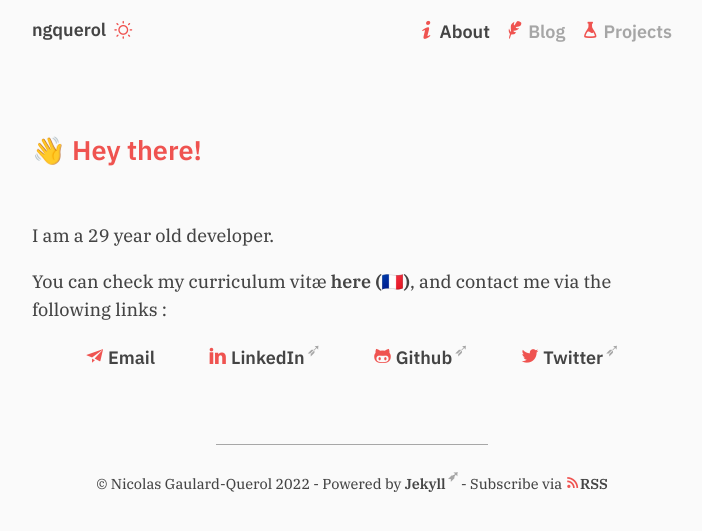
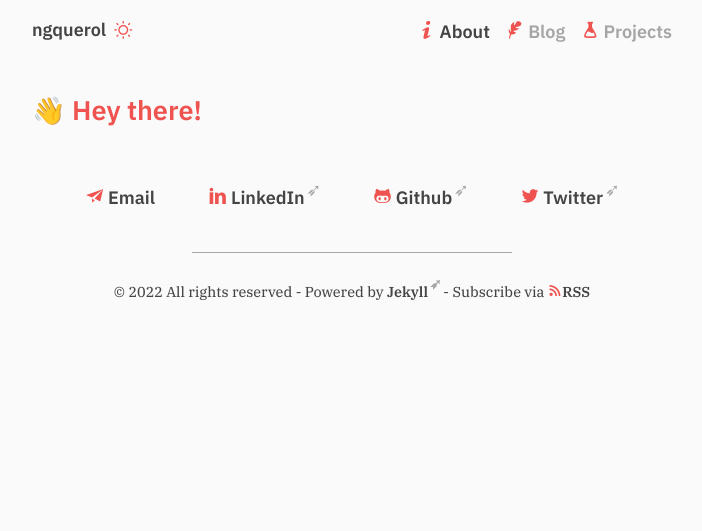
Before and after one commit to ngquerol/ngquerol.github.io, a Jekyll site: the page built from index.md, in a window 1280 px wide. Shown: the top 531 px of the page, without its empty margins (288-990 px from the left). Built offline with Jekyll 4.4.1, drawn with Linux system fonts in a browser that asks for light colours.

Commit message:
Small style updates, remove some personal info

```diff
--- a/_includes/footer.html
+++ b/_includes/footer.html
@@ -3,7 +3,7 @@
     <footer class="site-footer">
       <hr>
       <p>
-        &copy; {{ site.author }} {{ 'now' | date: "%Y" }} - Powered by <a href="https://jekyllrb.com">Jekyll</a> - Subscribe via <a href="{{ "/feed.xml" | relative_url }}"><span class="icon-syndication"></span>RSS</a>
+        &copy; {{ 'now' | date: "%Y" }} All rights reserved - Powered by <a href="https://jekyllrb.com">Jekyll</a> - Subscribe via <a href="{{ "/feed.xml" | relative_url }}"><span class="icon-syndication"></span>RSS</a>
       </p>
     </footer>
     <script>
--- a/_includes/style.css
+++ b/_includes/style.css
@@ -149,7 +149,6 @@ img {
 
 blockquote {
   font-family: var(--serif-font-family);
-  color: var(--text-secondary-color);
   font-style: italic;
   margin: 0 1rem;
 }
@@ -178,7 +177,9 @@ hr {
 
 table {
   margin: 2rem auto;
-  border-collapse: collapse;
+  border-spacing: 0;
+  border: 1px solid var(--text-secondary-color);
+  border-radius: 5px;
   font-size: 1rem;
 }
 
@@ -191,6 +192,14 @@ th {
   text-align: left;
 }
 
+th:first-of-type, td:first-of-type {
+  padding-left: 1rem;
+}
+
+th:last-of-type, td:last-of-type {
+  padding-right: 1rem;
+}
+
 th, tr:not(:last-of-type) > td {
   border-bottom: 1px solid var(--text-secondary-color);
 }
@@ -200,7 +209,7 @@ td:nth-of-type(n+2), th:nth-of-type(n+2) {
 }
 
 abbr {
-  border-bottom: 1px dashed currentColor;
+  border-bottom: 1px dashed var(--text-secondary-color);
   cursor: help;
 }
 
@@ -238,7 +247,6 @@ article {
 
 .site-header {
   display: flex;
-  margin-bottom: 5rem;
   justify-content: space-between;
 }
 
@@ -273,7 +281,6 @@ article {
   display: flex;
   flex-wrap: wrap;
   justify-content: center;
-  margin: 3rem;
   text-align: center;
 }
 
@@ -311,7 +318,8 @@ article {
 }
 
 .posts {
-    padding-left: 0;
+  padding-left: 0;
+  margin-top: 0;
 }
 
 .posts li:before {
@@ -453,7 +461,6 @@ code.highlighter-rouge {
     width: 100%;
     flex-direction: row;
     align-items: center;
-    padding-bottom: 3rem;
   }
 
   .site-navigation {
--- a/index.md
+++ b/index.md
@@ -2,12 +2,6 @@
 layout: page
 title: 👋 Hey there!
 ---
-
-I am a 29 year old developer.
-
-You can check my curriculum vitæ [here
-(🇫🇷)](/assets/files/CV_Nicolas_Gaulard-Querol.pdf),
-and contact me via the following links :
 
 <address class="addr-list">
   <span class="addr">
```
Also changed, not shown: 1 other file.
